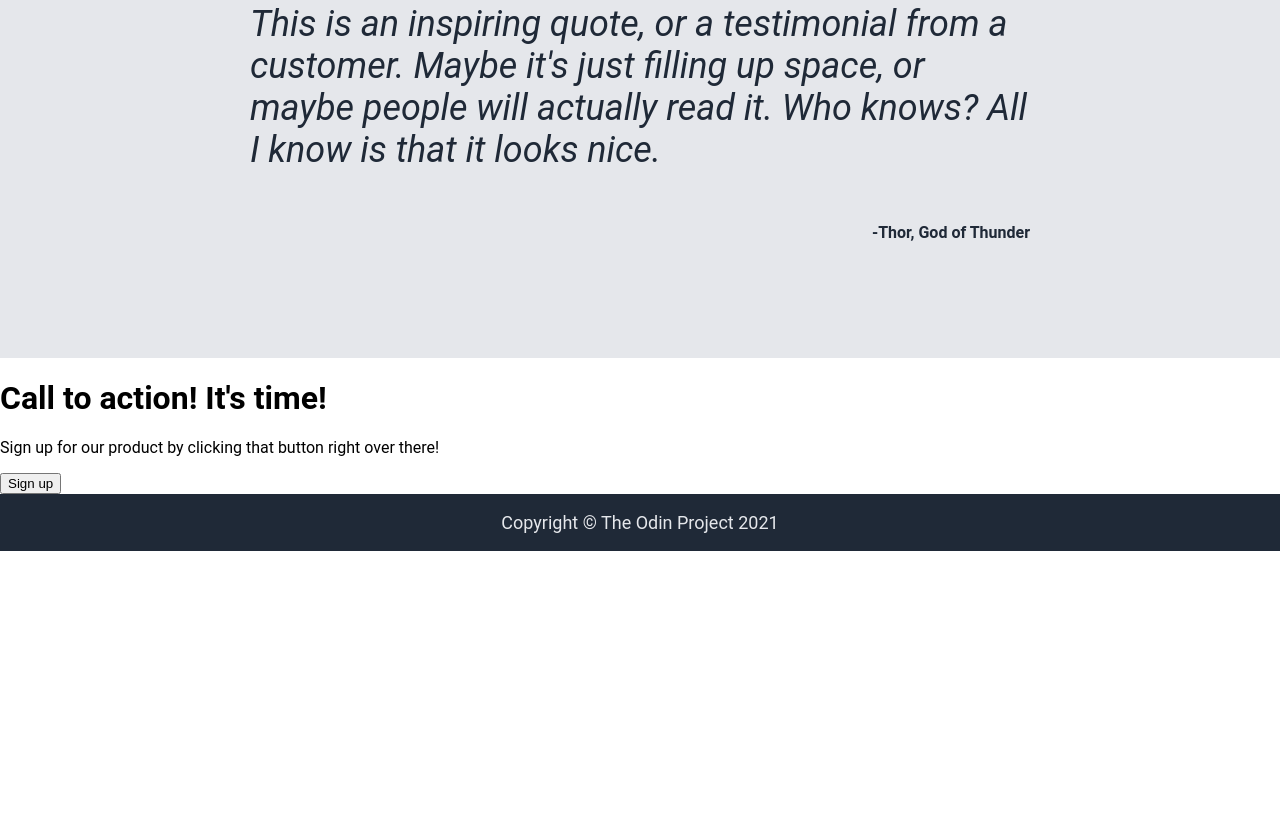
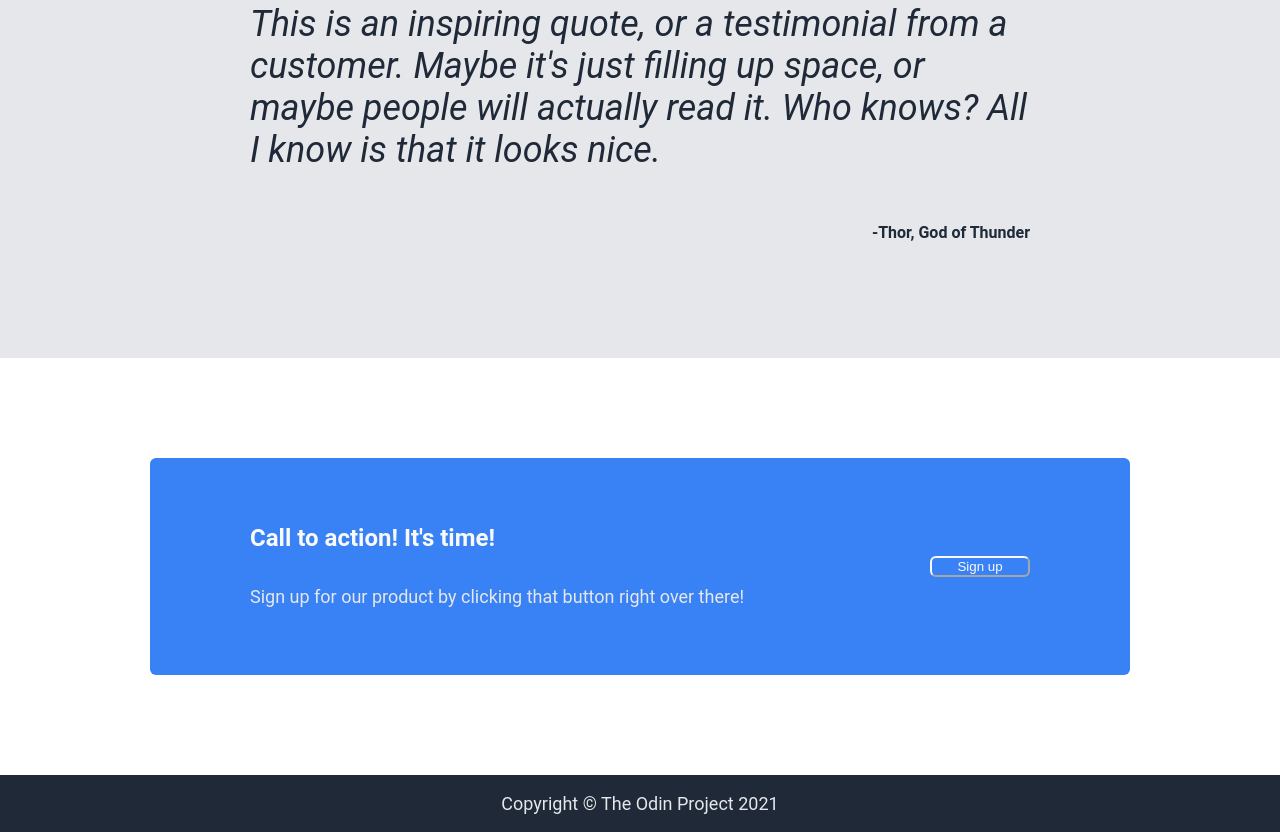
Before and after one commit to mcdestefano/odin-landing-page, a plain HTML site: page index.html in a window 1280 px wide. Shown: the part 1088-1920 px from the top of the page. Before the commit the page ends 1639 px from the top, so only its background shows below. Drawn offline with Linux system fonts and the light colour scheme.

Commit message:
Create signup styling and fix related typos in html

```diff
--- a/index.html
+++ b/index.html
@@ -53,7 +53,7 @@
                 <p class="quote-text">This is an inspiring quote, or a testimonial from a customer. Maybe it's just filling up space, or maybe people will actually read it. Who knows? All I know is that it looks nice.</p>
                 <p class="byline">-Thor, God of Thunder</p>
             </div>
-            <div class="singup">
+            <div class="signup">
                 <div class="message">
                     <h1 class="alert">Call to action! It's time!</h1>
                     <p class="notice">Sign up for our product by clicking that button right over there!</p>
--- a/styles.css
+++ b/styles.css
@@ -125,6 +125,41 @@ body {
     font-weight: bold;
 }
 
+.signup {
+    display: flex;
+    justify-content: space-between;
+    margin: 100px 150px;
+    padding: 50px 100px;
+    background: #3882F6;
+    align-items: center;
+    border-radius: 6px;
+}
+
+.signup .message {
+    display: flex;
+    flex-direction: column;
+    justify-content: center;
+}
+
+.signup .message h1 {
+    color: #F9FAF8;
+    font-size: 24px;
+    font-weight: bold;
+}
+
+.signup .message .notice {
+    color: #E5E7EB;
+    font-size: 18px;
+}
+
+.signup button {
+    background: #3882F6;
+    color: #F9FAF8;
+    border-color: #F9FAF8;
+    border-radius: 6px;
+    width: 100px;
+}
+
 .footer {
     display: flex;
     justify-content: center;
```
